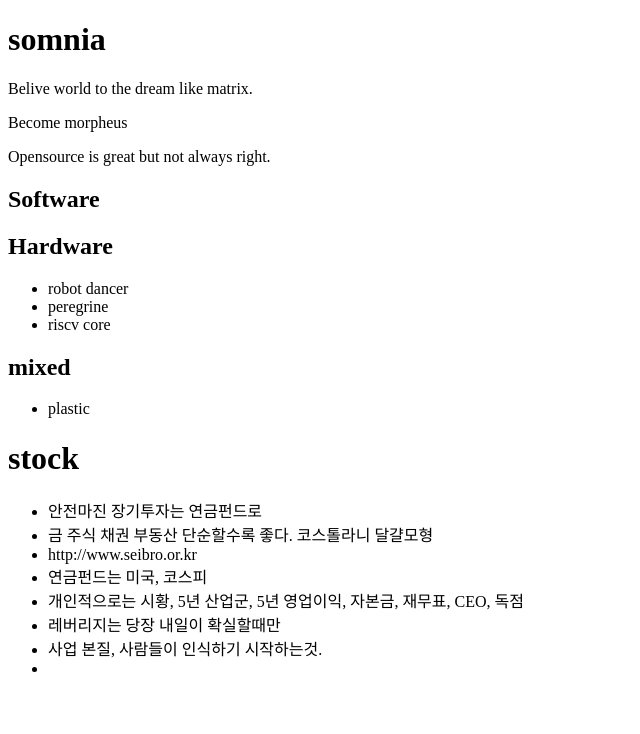
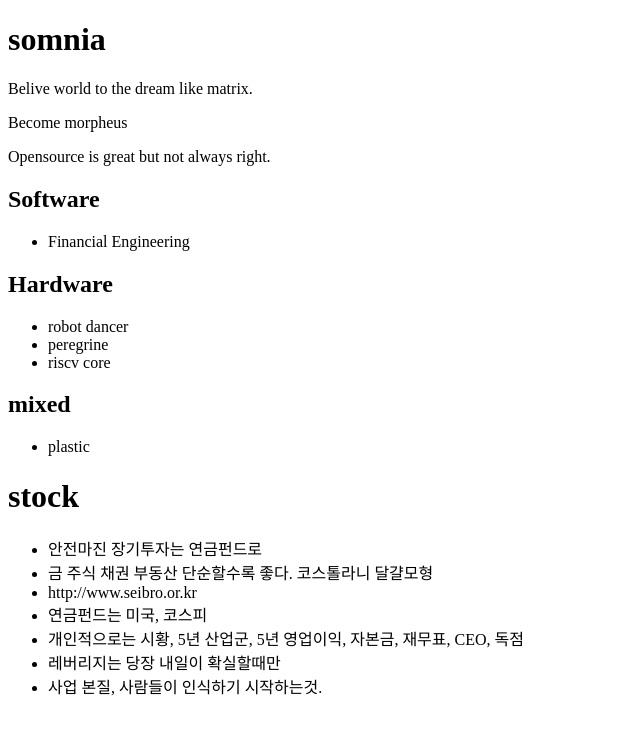
Before and after one commit to KwangSon/kwangson.github.io, a plain HTML site: page index.html in a window 1280 px wide. Shown: the whole page, without its empty margins (0-640 px from the left). Drawn offline with Linux system fonts and the light colour scheme.

Commit message:
update sw

```diff
--- a/index.html
+++ b/index.html
@@ -7,6 +7,9 @@
 	<p>Become morpheus</p>
 	<p>Opensource is great but not always right.</p>
 	<h2>Software</h2>
+	<ul>
+		<li>Financial Engineering</li>
+	</ul>
 	<h2>Hardware</h2>
 	<ul>
 		<li>robot dancer</li>
@@ -26,7 +29,6 @@
 		<li>개인적으로는 시황, 5년 산업군, 5년 영업이익, 자본금, 재무표, CEO, 독점</li>
 		<li>레버리지는 당장 내일이 확실할때만</li>
 		<li>사업 본질, 사람들이 인식하기 시작하는것.</li>
-		<li></li>
 	</ul>
 </body>
 
```
